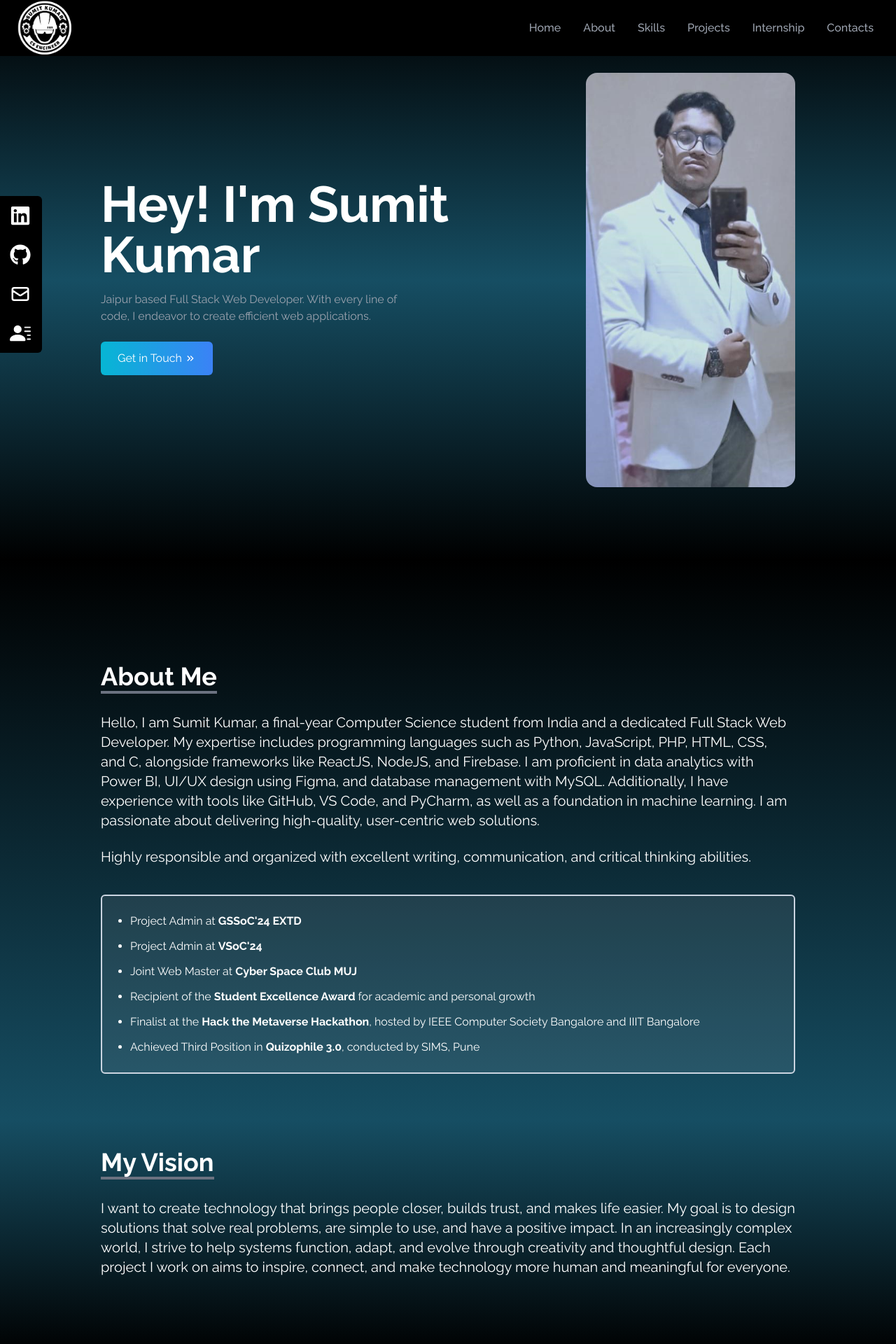
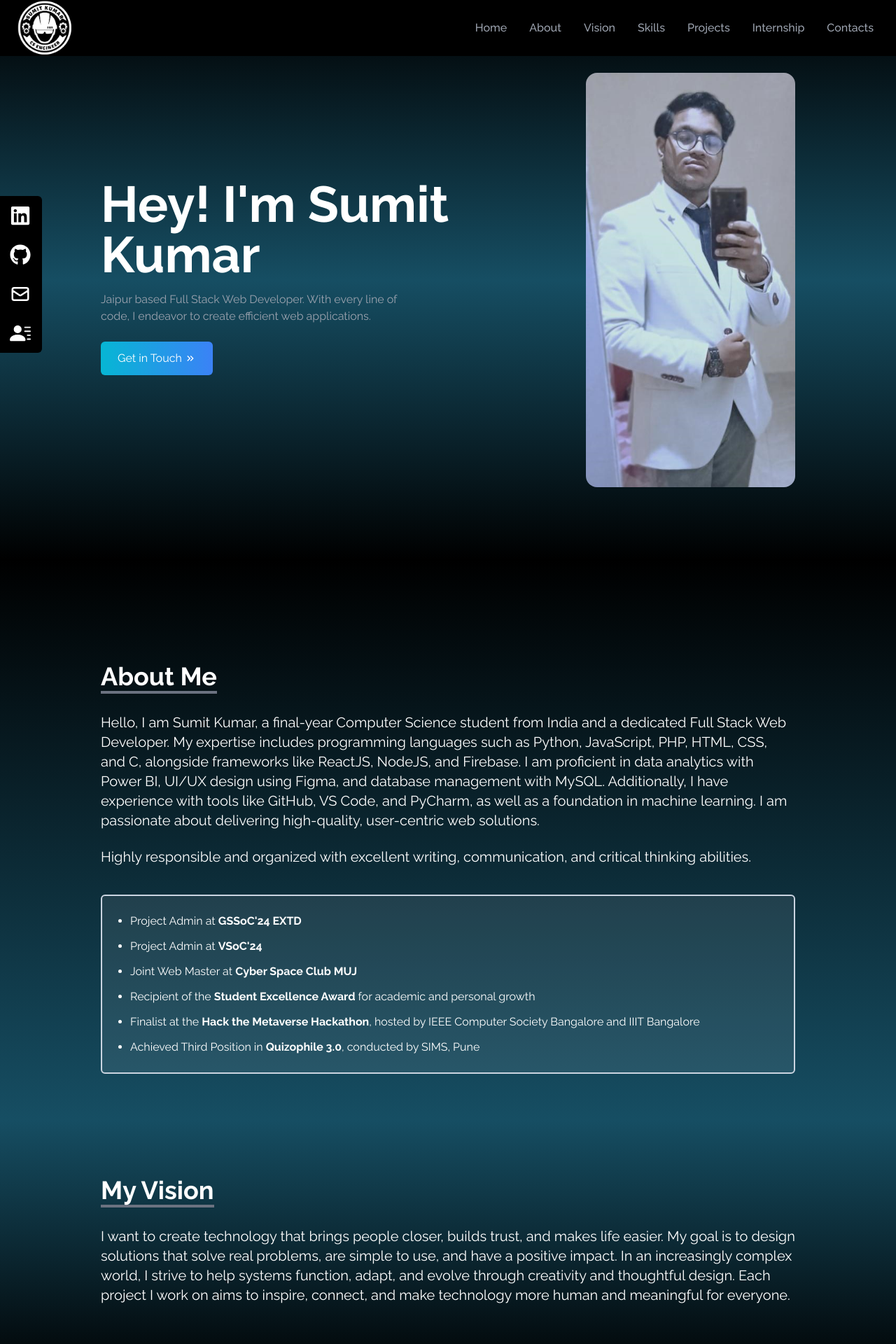
Before and after one commit to 07sumit1002/portfolio_self, a React (Create React App) app: page / in a window 1280 px wide. Shown: the top 1920 px of the page at 70% size. Built offline with nearby package versions, Linux system fonts and the light colour scheme.

Commit message:
upgraded navbar

```diff
--- a/src/Components/Navbar.jsx
+++ b/src/Components/Navbar.jsx
@@ -21,21 +21,26 @@ const Navbar = () => {
         },
         {
             id:3,
+            link:"vision",
+
+        },
+        {
+            id:4,
             link:"skills",
 
         },
         {
-            id:4,
+            id:5,
             link:"projects",
 
         },
         {
-            id:5,
+            id:6,
             link:"Internship",
 
         },
         {
-            id:6,
+            id:7,
             link:"Contacts",
 
         },
--- a/src/Components/Skills.jsx
+++ b/src/Components/Skills.jsx
@@ -175,7 +175,7 @@ const Skills = () => {
 
     return (
         <div name="skills" className="bg-gradient-to-b from-black to-cyan-900 w-full md:min-h-screen pt-12">
-          <div className="max-w-screen-lg mx-auto p-4 text-white pt-500px">
+          <div className="max-w-screen-lg mx-auto p-4 pt-10 text-white pt-500px">
             <div>
               <p className="text-4xl font-bold border-b-4 border-gray-500 p-2 inline mt-18">
                 Skills
--- a/src/Components/Vision.jsx
+++ b/src/Components/Vision.jsx
@@ -26,10 +26,10 @@ const Vision = () => {
     //   </div>
     // </div>
     <div
-  name="about"
+  name="vision"
   className="w-full bg-gradient-to-b from-cyan-900 to-black text-white md:h-auto"
 >
-  <div className="max-w-screen-lg flex flex-col justify-center mx-auto pt-10 px-4 w-full h-full">
+  <div className="max-w-screen-lg flex flex-col justify-center mx-auto pt-20 px-4 w-full h-full">
     <div className="pb-4">
       <p className="text-4xl font-bold inline border-b-4 border-gray-500">
         My Vision
```
